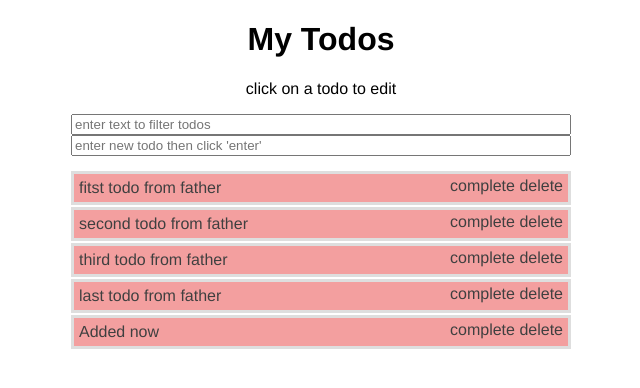
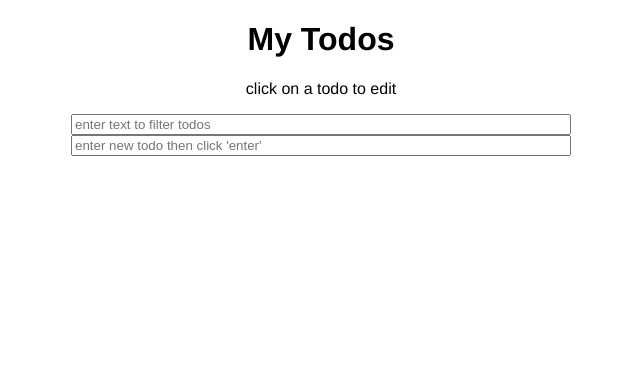
Before and after one commit to Yanipo5/Todo-Vue-Cli-Vuex, a Vue app: page / in a window 1280 px wide. Shown: the top 388 px of the page, without its empty margins (319-959 px from the left). Built offline with nearby package versions, Linux system fonts and the light colour scheme.

Commit message:
localStorage init and save

```diff
--- a/src/components/TodoList.vue
+++ b/src/components/TodoList.vue
@@ -30,6 +30,20 @@ export default {
         .toLowerCase()
         .includes(filter);
     }
+  },
+  watch: {
+    todos: {
+      //deep watching
+      handler: function() {
+        const temp = [];
+        this.todos.forEach(todo => {
+          const { txt, status } = todo;
+          temp.push({ txt, status });
+        });
+        window.localStorage.setItem("todos", JSON.stringify(temp));
+      },
+      deep: true
+    }
   }
 };
 </script>
--- a/src/store/store.js
+++ b/src/store/store.js
@@ -3,16 +3,14 @@ import Vuex from "vuex";
 import Todo from "../models/Todo.model.js";
 
 Vue.use(Vuex);
-
 export default new Vuex.Store({
   state: {
-    todos: [
-      new Todo("fitst todo from father"),
-      new Todo("second todo from father"),
-      new Todo("third todo from father"),
-      new Todo("last todo from father"),
-      new Todo("Added now")
-    ],
+    // if exists, init todos from local storage as todo objects, else init new array.
+    todos: window.localStorage.getItem("todos")
+      ? JSON.parse(window.localStorage.getItem("todos")).map(todo => {
+          return new Todo(todo.txt, todo.status);
+        })
+      : [],
     filter: ""
   },
   getters: {
@@ -29,8 +27,8 @@ export default new Vuex.Store({
     updateFilter(state, newFilter) {
       state.filter = newFilter;
     },
-    insertNewTodo(state, todo){
-        state.todos.push(todo);
+    insertNewTodo(state, todo) {
+      state.todos.push(todo);
     }
   }
 });
```
